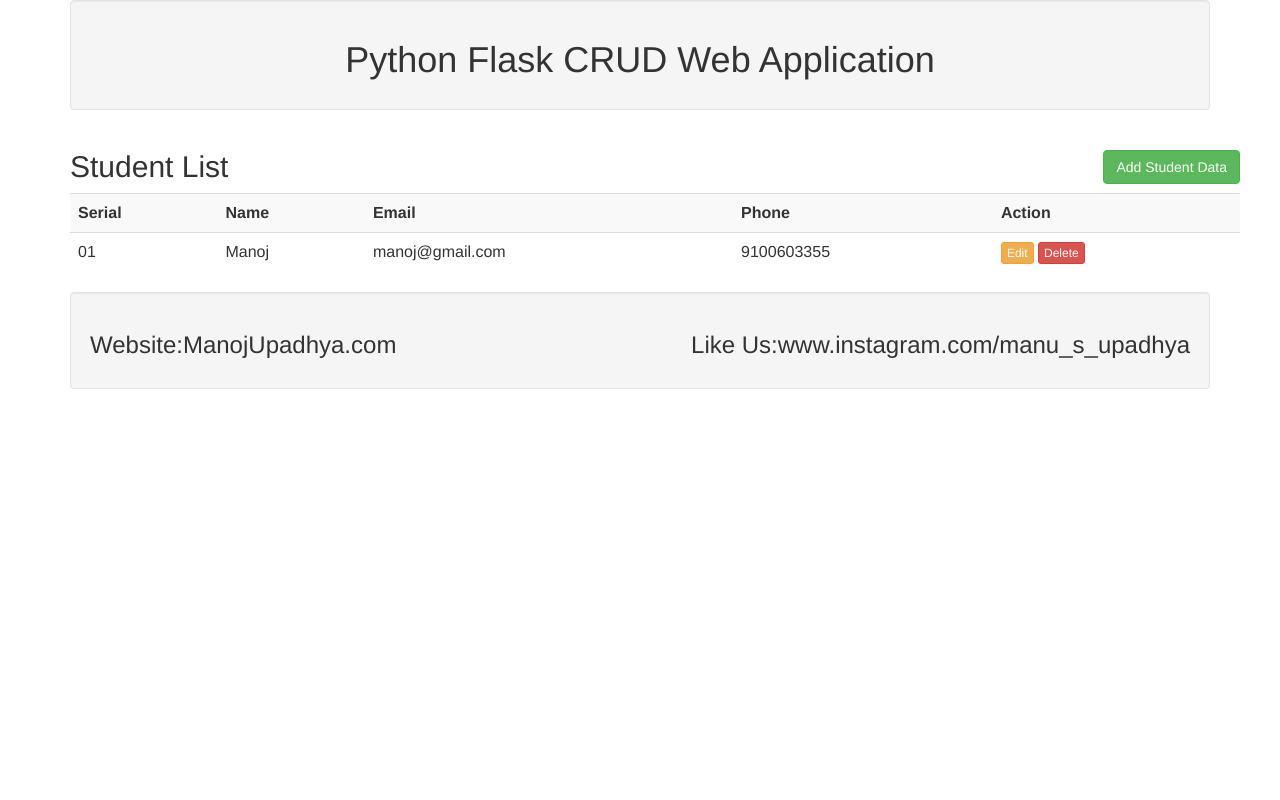
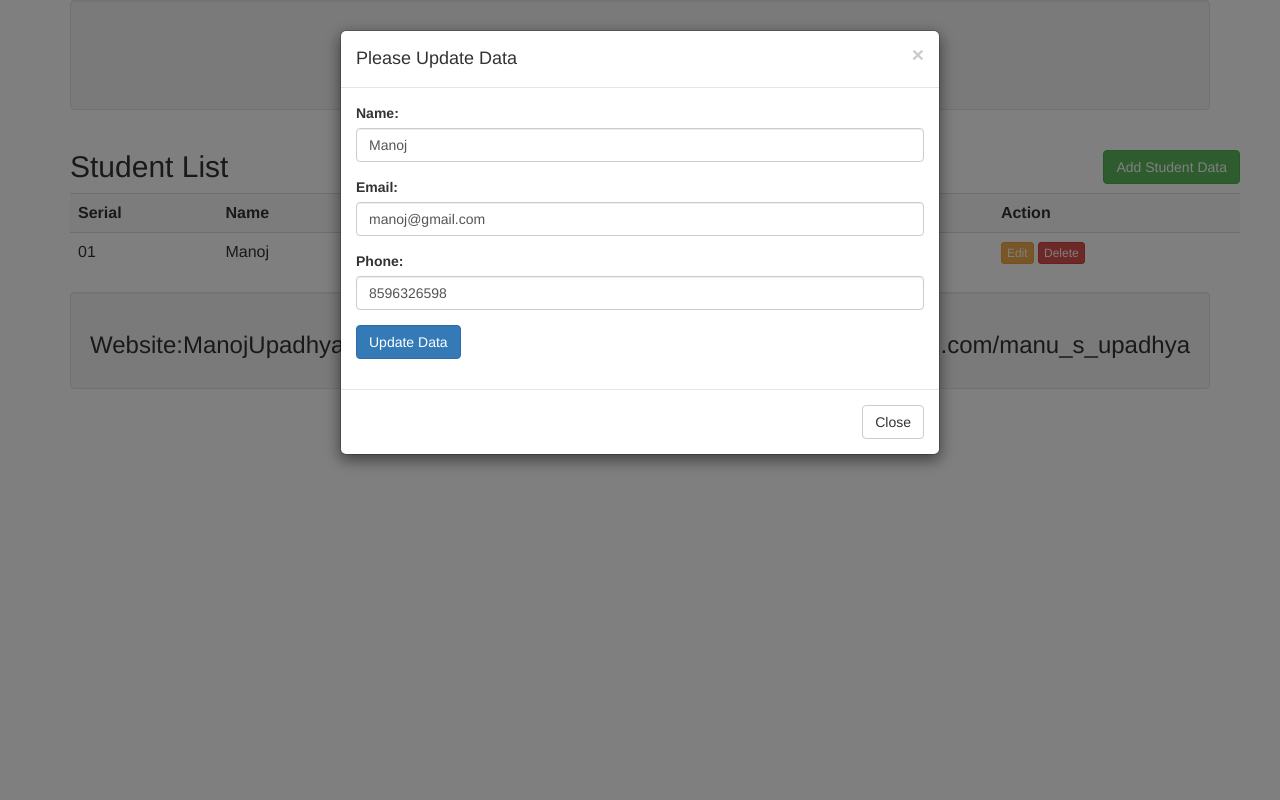
Before and after one commit to manojupadhya11/Flask-CRUD_Application, a Flask app: page / in a window 1280 px wide, after a click on "Edit". Run offline with Flask 3, Linux system fonts and the light colour scheme; some libraries are stand-ins or nearby versions.

Commit message:
frontend Design Code  Completed

```diff
--- a/Flask/Flask CRUD Application/templates/index.html
+++ b/Flask/Flask CRUD Application/templates/index.html
@@ -36,17 +36,78 @@
                                 <a href="" class="btn btn-danger btn-xs" onclick = "return confirm('Are You Sure To Delete?')">Delete</a>
                             </td>
 
-
                         </tr>
-
-
                     </table>
-
-
 
                     </div>
                 </div>
             </div>
+
+            <div id = "modaledit" class = "modal fade" role = "dialog">
+                <div class="modal-dialog">
+                    <div class = "modal-content">
+                        <div class="modal-header">
+                            <button type="button" class="close" data-dismiss="modal">&times;</button>
+                            <h4 class="modal-title">Please Update Data</h4>
+                        </div>
+                        <div class = "modal-body">
+                             <form action="" method="post">
+                                <div class="form-group">
+                                    <label>Name:</label>
+                                    <input type="text" class = "form-control" name="name" value="Manoj" id="">
+                                </div>
+                                <div class="form-group">
+                                    <label>Email:</label>
+                                    <input type="text" class = "form-control" name="email" value="manoj@gmail.com" id="">
+                                </div>
+                                <div class="form-group">
+                                    <label>Phone:</label>
+                                    <input type="text" class = "form-control" name="phone" value="8596326598" id="">
+                                </div>
+                                <div class = "form-group">
+                                    <button class = "btn btn-primary" type = "submit">Update Data</button>
+                                </div>
+                            </form>
+                        </div>
+                        <div class="modal-footer">
+                            <button type="button" class="btn btn-default" data-dismiss="modal">Close</button>
+                        </div>
+                    </div>
+                </div>
+            </div>
+
+                <div id = "mymodal" class = "modal fade" role = "dialog">
+                    <div class="modal-dialog">
+                        <div class = "modal-content">
+                            <div class="modal-header">
+                                <button type="button" class="close" data-dismiss="modal">&times;</button>
+                                <h4 class="modal-title">Please Insert Data</h4>
+                            </div>
+                            <div class = "modal-body">
+                                 <form action="" method="post">
+                                    <div class="form-group">
+                                        <label>Name:</label>
+                                        <input type="text" class = "form-control" name="name" required = "1" id="">
+                                    </div>
+                                    <div class="form-group">
+                                        <label>Email:</label>
+                                        <input type="text" class = "form-control" name="email" required = "1" id="">
+                                    </div>
+                                    <div class="form-group">
+                                        <label>Phone:</label>
+                                        <input type="text" class = "form-control" name="phone" required = "1" id="">
+                                    </div>
+                                    <div class = "form-group">
+                                        <button class = "btn btn-primary" type = "submit">Insert Data</button>
+                                    </div>
+                                </form>
+                            </div>
+                            <div class="modal-footer">
+                                <button type="button" class="btn btn-default" data-dismiss="modal">Close</button>
+                            </div>
+                        </div>
+                    </div>
+                </div>
 
 {% endblock %}
 
@@ -57,7 +118,6 @@
             </div>
         </div>
 
-
     </body>
 
 <script type="text/javascript" src = "{{url_for('static', filename='js/jquery-3.2.1.min.js')}}"></script>
```
